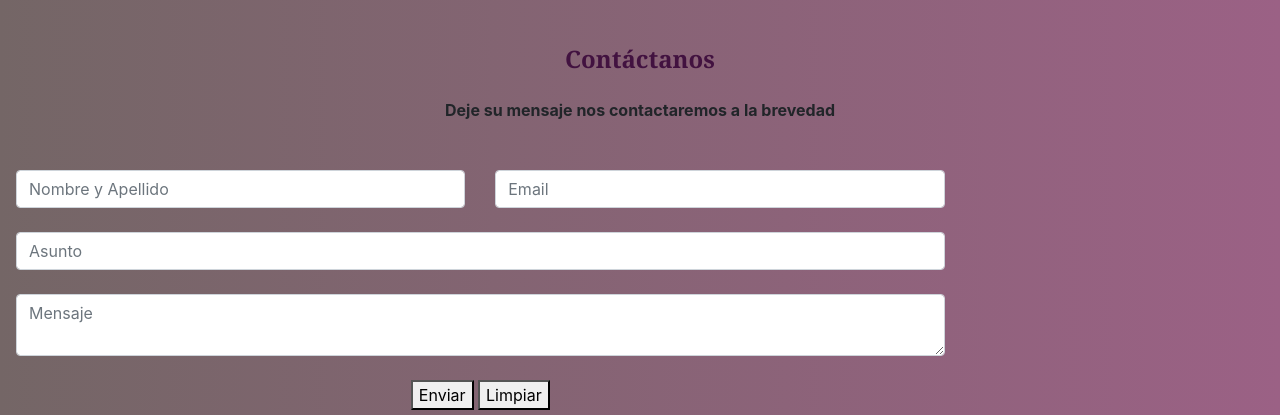
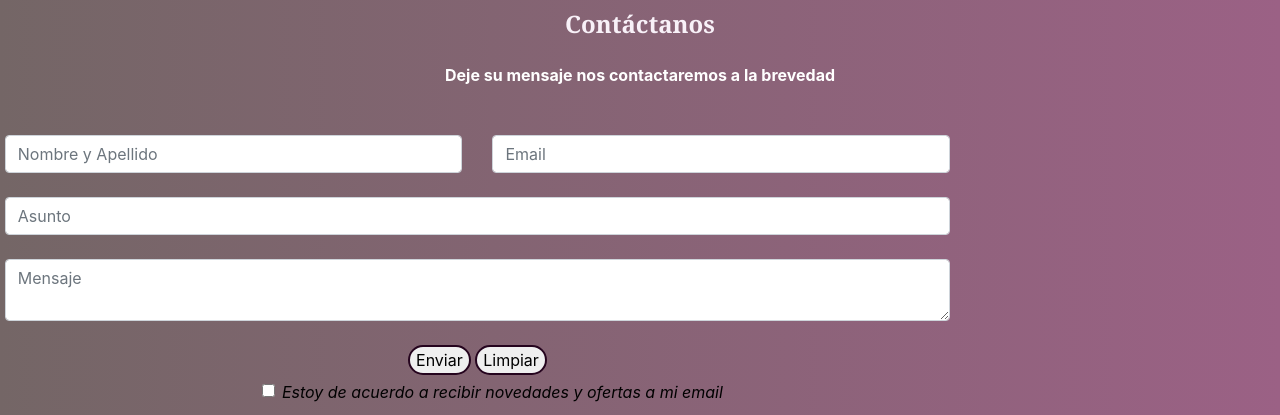
Before and after one commit to AgustinaBrizuela/proyectofinal3, a website: page Pages/contacto.html in a window 1280 px wide. Shown: the part 358-773 px from the top of the page. Drawn offline with nearby package versions, Linux system fonts and the light colour scheme; files whose address does not match are found by name; a web font is replaced by a local one.

Commit message:
añade poitnter a button

```diff
--- a/Pages/contacto.html
+++ b/Pages/contacto.html
@@ -55,7 +55,7 @@
         </header>
 
 <section class="mb-4">
-    <h1 class="text-center my-4">Contáctanos</h1>
+    <h1>Contáctanos</h1>
     <p id="pcontacto" class="text-center w-responsive mx-auto mb-5">Deje su mensaje nos contactaremos a la brevedad</p>
     <div class="row">
         <div class="col-md-9 mb-md-0 mb-5">
--- a/SASS/_index.scss
+++ b/SASS/_index.scss
@@ -61,9 +61,9 @@ animation-name: left-in;
 animation-duration: 5s;
 }
 
-#imagenhome
+#imagenhome, #imagenhistoria
 {
-    height:50vh;
+    height:75vh;
     padding: 3rem;
 
 }
--- a/SASS/estilosass.scss
+++ b/SASS/estilosass.scss
@@ -45,9 +45,10 @@ h1 {
   font-size: 1.5rem;
   font-weight: bold;
   font-family: Georgia;
-  color: rgb(66, 18, 64);
+  color: rgb(248, 241, 248);
   text-decoration: none;
   text-align: center;
+  padding-bottom: 1rem;
 
 }
 
@@ -125,19 +126,24 @@ background-color:$especificbgcolor;
 
 .mb-4
 {
-padding: 1rem;
+margin: 0.3rem;
 }
 
 #pcontacto
 {
  font-weight: bold;
+ color: white;
 }
 
 .form-check
 {
 margin-left: 2rem;
-margin-top: 0.5rem;
-font-weight: bold;
+font-style: $italic;
+padding-top: 0.3rem;
+padding-left: 20%;
+color: black;
+
+align-content: center;
 }
 #abierto
 {
@@ -155,3 +161,15 @@ color: rgb(7, 5, 7);
 font-weight: bold;
 font-style: italic;
 }
+
+.btn-enviar, .btn-limpiar
+{
+  border-radius: 3rem;
+  align-items: center;
+  border: 2px solid #25041e;
+  transition: all 0.5s;
+  cursor: pointer;
+}
+
+
+/*Fin*/
```
Also changed, not shown: Pages/historia.html (+5 -5 lines), CSS/estilonuevo.css.
